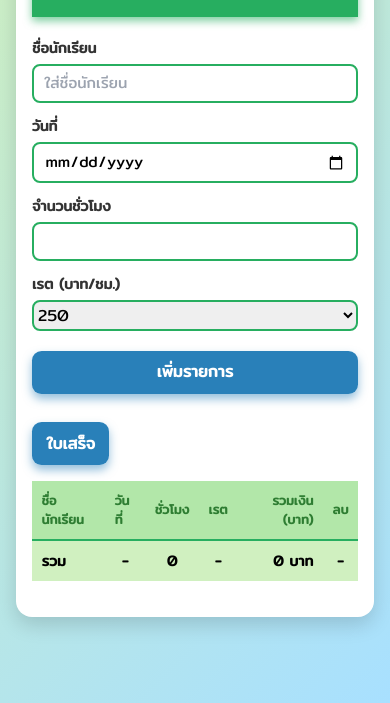
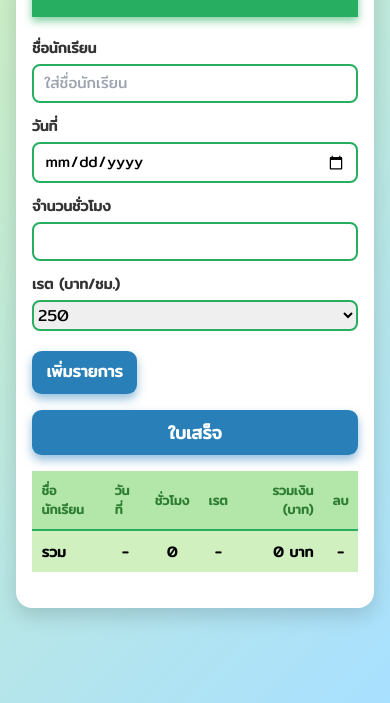
Before and after one commit to Bumentia/-badmintonhour, a plain HTML site: page index.html in a window 390 px wide. Shown: the part 141-844 px from the top of the page. Drawn offline with nearby package versions, Linux system fonts and the light colour scheme.

Commit message:
Update index.html

```diff
--- a/index.html
+++ b/index.html
@@ -58,7 +58,7 @@
       display: grid;
       grid-template-columns: repeat(auto-fit, minmax(140px, 1fr));
       gap: 0.75rem;
-      margin-bottom: 1.25rem;
+      margin-bottom: 1rem;
       align-items: end;
     }
     label {
@@ -99,10 +99,17 @@
       font-size: 1rem;
       user-select: none;
       margin-top: 0.5rem;
+      width: fit-content;
     }
     button[type="submit"]:hover, #receiptBtn:hover {
       background-color: #1c5980;
       box-shadow: 0 7px 14px rgb(28 89 128 / 0.7);
+    }
+
+    #receiptBtn {
+      display: block;
+      margin-left: auto;
+      margin-bottom: 1rem;
     }
 
     table {
@@ -224,8 +231,13 @@
       form {
         grid-template-columns: 1fr !important;
       }
-      button[type="submit"], #receiptBtn {
+      button[type="submit"] {
         grid-column: span 1 !important;
+      }
+      #receiptBtn {
+        margin-left: 0;
+        width: 100%;
+        font-size: 1.1rem;
       }
       table thead tr th,
       table tbody tr td {
```
